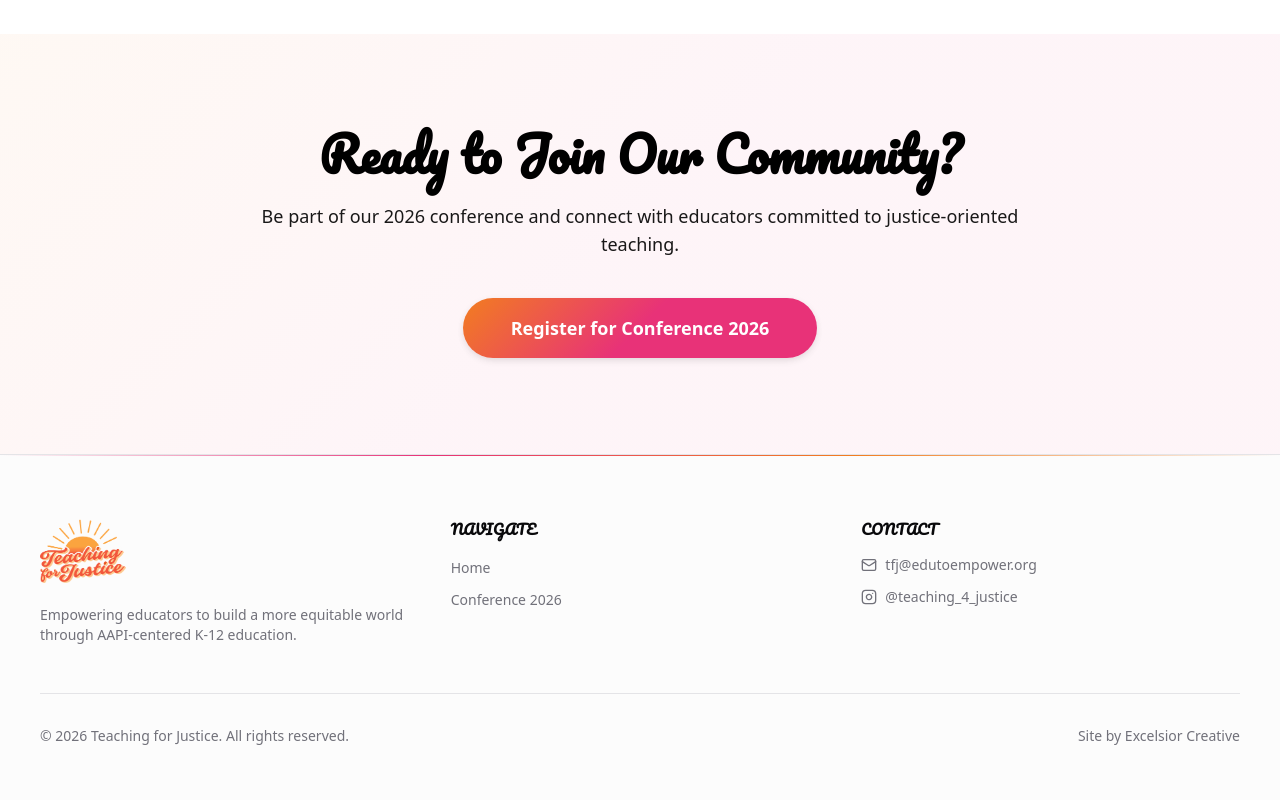
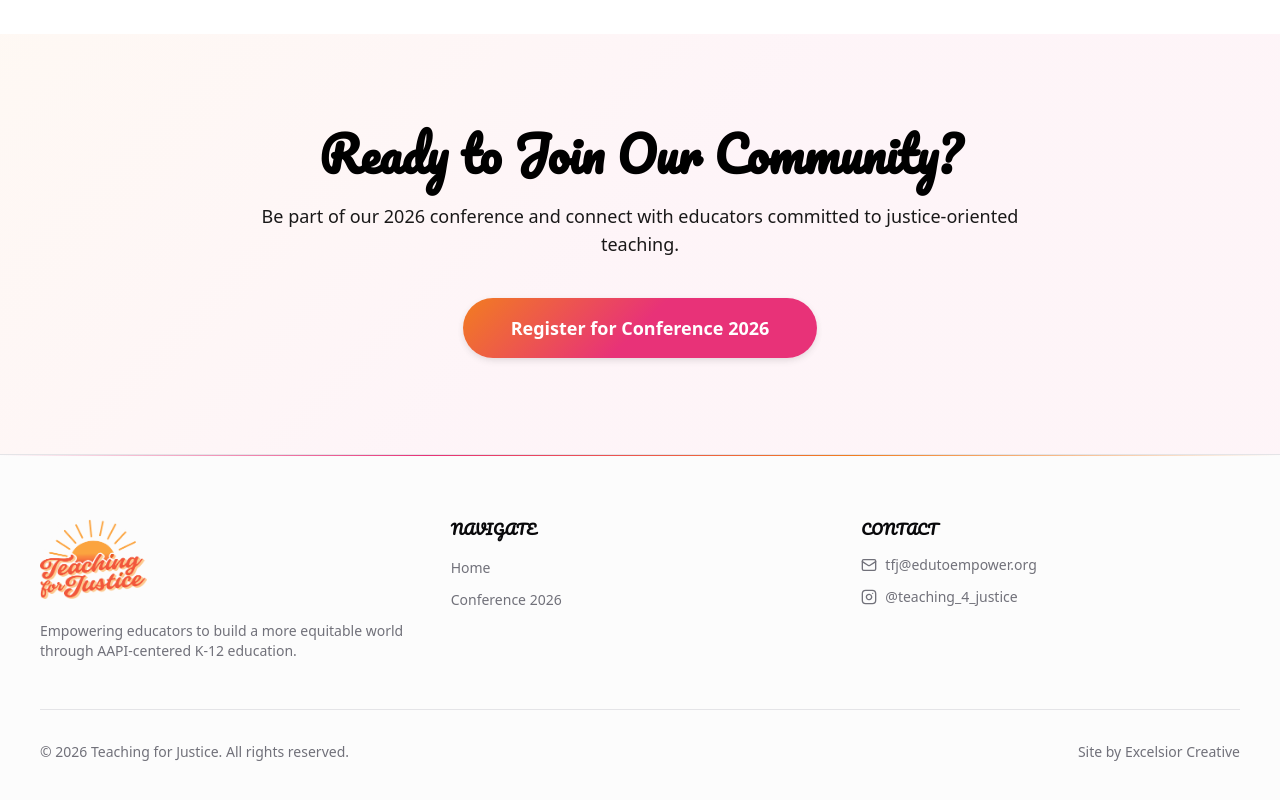
Before and after one commit to excelsior-creative/teaching4justice, a Next.js app in the folder apps/app/: page / in a window 1280 px wide. Shown: the part 7339-8139 px from the top of the page. Built offline with nearby package versions, Linux system fonts and the light colour scheme; no server answers.

Commit message:
Footer changes

```diff
--- a/apps/app/src/components/tfj/SiteFooter.tsx
+++ b/apps/app/src/components/tfj/SiteFooter.tsx
@@ -21,7 +21,7 @@ export const SiteFooter = () => {
             <div>
               <Link
                 href="/"
-                className="mb-4 inline-block h-16 w-auto hover:opacity-80 transition-opacity"
+                className="mb-4 inline-block h-20 w-auto hover:opacity-80 transition-opacity"
                 aria-label="Teaching for Justice"
               >
                 <Image
@@ -29,7 +29,7 @@ export const SiteFooter = () => {
                   alt="Teaching for Justice"
                   width={500}
                   height={374}
-                  className="h-16 w-auto"
+                  className="h-20 w-auto"
                 />
               </Link>
               <p className="text-sm text-muted-foreground max-w-sm">
@@ -86,7 +86,15 @@ export const SiteFooter = () => {
               © {currentYear} Teaching for Justice. All rights reserved.
             </p>
             <p className="text-sm text-muted-foreground">
-              Site by Excelsior Creative
+              Site by{" "}
+              <a
+                href="https://excelsiorcreative.com"
+                target="_blank"
+                rel="noopener noreferrer"
+                className="hover:text-t4j-orange transition-colors"
+              >
+                Excelsior Creative
+              </a>
             </p>
           </div>
         </div>
```
